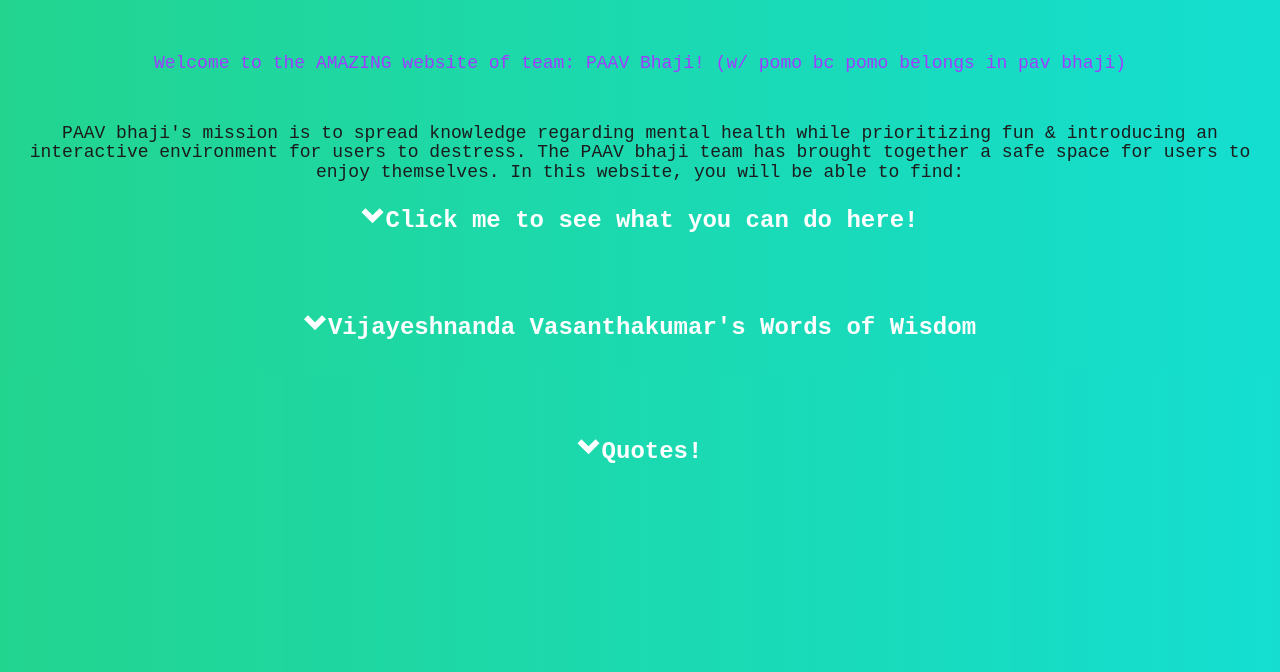
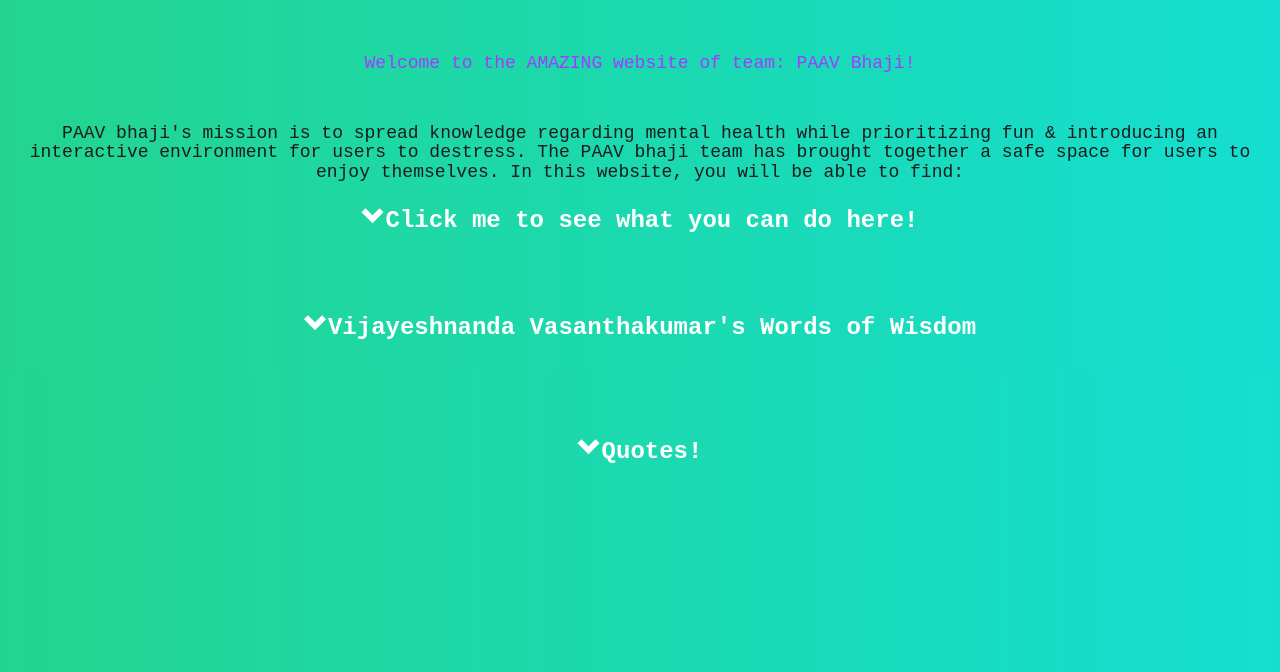
Before and after one commit to Vijayesh314/Mental-Health-Info, a plain HTML site: page index.html in a window 1280 px wide. Shown: the part 128-800 px from the top of the page. Drawn offline with nearby package versions, Linux system fonts and the light colour scheme.

Commit message:
Update index.html

```diff
--- a/index.html
+++ b/index.html
@@ -28,7 +28,7 @@
     <h1 style="color:rgb(0, 0, 0)">Home </h1>
     <br>
     <br>
-    <h3 style="color: rgb(160, 60, 267); font-family: 'Courier New', Courier, monospace; font-size: large;">Welcome to the AMAZING website of team: PAAV Bhaji! (w/ pomo bc pomo belongs in pav bhaji)</h3>
+    <h3 style="color: rgb(160, 60, 267); font-family: 'Courier New', Courier, monospace; font-size: large;">Welcome to the AMAZING website of team: PAAV Bhaji!</h3>
     <br>
     <h3 style="color: rgb(27, 28, 29); font-family: 'Courier New', Courier, monospace; font-size: large;">PAAV bhaji's mission is to spread knowledge regarding mental health while prioritizing fun & introducing an interactive environment for users to destress.
     The PAAV bhaji team has brought together a safe space for users to enjoy themselves. In this website, you will be able to find:</h3>
```
